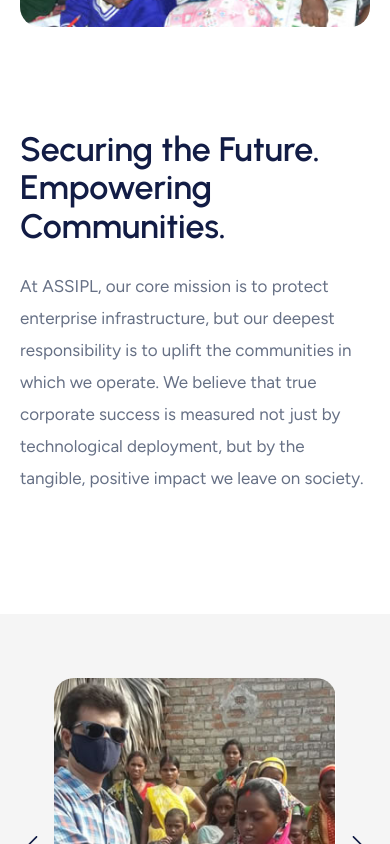
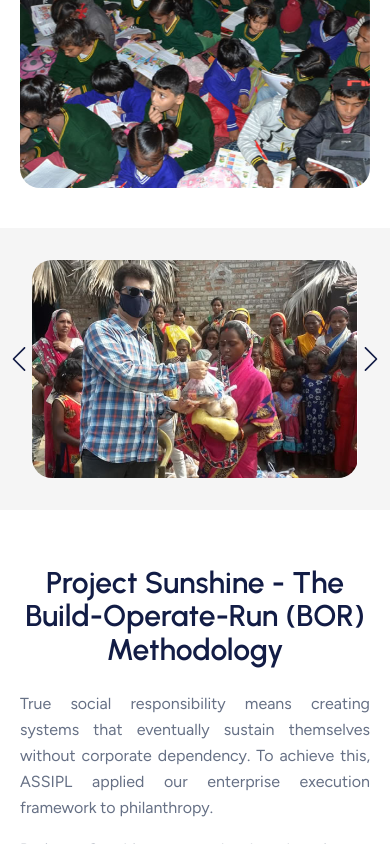
Before and after one commit to Auro-Creative-Studio/assipl-reactjs, a React (Vite) app: page /csr in a window 390 px wide. Shown: the part 980-1824 px from the top of the page. Built offline with nearby package versions, Linux system fonts and the light colour scheme; no server answers.

Commit message:
style: Update styling for CareerPopup, EnquiryPopup, About, Csr, and SingleProduct components

```diff
--- a/src/components/CareerPopup.jsx
+++ b/src/components/CareerPopup.jsx
@@ -9,7 +9,7 @@ const MAX_RESUME_SIZE_BYTES = 5 * 1024 * 1024
 const RESUME_SIZE_ERROR = 'Resume size max 5 MB.'
 
 const fieldClass =
-  'w-full rounded-lg border border-white/20 bg-white/8 px-4 py-3 text-sm text-white placeholder:text-white/55 outline-none transition focus:border-primary focus:bg-white/12'
+  'w-full rounded-xl border border-white/25 bg-white/10 px-4 py-3 text-sm text-white shadow-[inset_0_1px_0_rgba(255,255,255,0.2)] backdrop-blur-md placeholder:text-white/55 outline-none transition focus:border-primary/70 focus:bg-white/15 focus:shadow-[inset_0_1px_0_rgba(255,255,255,0.25),0_0_0_3px_rgba(59,130,246,0.18)]'
 
 function CareerPopup({ isOpen, onClose }) {
   const [positions, setPositions] = useState([])
@@ -118,9 +118,12 @@ function CareerPopup({ isOpen, onClose }) {
           <X className="h-4 w-4" aria-hidden="true" />
         </button>
 
-        <div className="max-h-[85vh] overflow-y-auto px-6 py-8 sm:px-8">
+        <div
+          className="max-h-[85vh] overflow-y-auto px-6 py-8 sm:px-8 [&::-webkit-scrollbar]:w-2 [&::-webkit-scrollbar-thumb]:rounded-full [&::-webkit-scrollbar-thumb]:bg-white/30 [&::-webkit-scrollbar-thumb]:hover:bg-white/45 [&::-webkit-scrollbar-track]:bg-transparent"
+          style={{ scrollbarWidth: 'thin', scrollbarColor: 'rgba(255,255,255,0.3) transparent' }}
+        >
           <img src={logo} alt="ASSIPL" className="mx-auto h-14 w-auto object-contain" />
-          <h2 className="mt-4 text-center text-lg font-bold text-white">Job Application</h2>
+          <h2 className="mt-4 text-center text-[25px] font-bold text-white">Job Application</h2>
 
           {isSuccess ? (
             <div className="mt-10 text-center text-white">
@@ -175,11 +178,11 @@ function CareerPopup({ isOpen, onClose }) {
                 required
                 className={`${fieldClass} ${formData.position_id ? '' : 'text-white/55'}`}
               >
-                <option value="" disabled className="text-secondary">
+                <option value="" disabled className="bg-secondary text-white/60">
                   Select a position
                 </option>
                 {positions.map((position) => (
-                  <option key={position.id} value={position.id} className="text-secondary">
+                  <option key={position.id} value={position.id} className="bg-secondary text-white">
                     {position.position_name}
                   </option>
                 ))}
@@ -189,7 +192,7 @@ function CareerPopup({ isOpen, onClose }) {
                 value={formData.message}
                 onChange={handleChange}
                 placeholder="Briefly describe your experience and skills"
-                rows={5}
+                rows={9}
                 className={`${fieldClass} resize-y`}
               />
 
@@ -203,7 +206,7 @@ function CareerPopup({ isOpen, onClose }) {
                   accept=".pdf,.doc,.docx"
                   onChange={handleFileChange}
                   required
-                  className="w-full rounded-lg border border-white/20 bg-white/8 px-3 py-2.5 text-sm text-white/80 outline-none transition file:mr-3 file:rounded-md file:border-0 file:bg-primary file:px-3 file:py-1.5 file:text-xs file:font-semibold file:text-white hover:file:bg-secondary focus:border-primary"
+                  className="w-full rounded-xl border border-white/25 bg-white/10 px-3 py-2.5 text-sm text-white/80 shadow-[inset_0_1px_0_rgba(255,255,255,0.2)] backdrop-blur-md outline-none transition file:mr-3 file:rounded-md file:border file:border-white/25 file:bg-white/15 file:px-3 file:py-1.5 file:text-xs file:font-semibold file:text-white hover:file:bg-white/25 focus:border-primary/70 focus:bg-white/15"
                 />
               </div>
 
--- a/src/components/EnquiryPopup.jsx
+++ b/src/components/EnquiryPopup.jsx
@@ -15,7 +15,7 @@ const ENQUIRY_ENDPOINT = `${API_ROOT}/enquiries`
 const initialForm = { name: '', company_name: '', email: '', mobile_number: '', message: '' }
 
 const fieldClass =
-  'w-full rounded-lg border border-white/20 bg-white/8 px-4 py-3 text-sm text-white placeholder:text-white/55 outline-none transition focus:border-primary focus:bg-white/12'
+  'w-full rounded-xl border border-white/25 bg-white/10 px-4 py-3 text-sm text-white shadow-[inset_0_1px_0_rgba(255,255,255,0.2)] backdrop-blur-md placeholder:text-white/55 outline-none transition focus:border-primary/70 focus:bg-white/15 focus:shadow-[inset_0_1px_0_rgba(255,255,255,0.25),0_0_0_3px_rgba(59,130,246,0.18)]'
 
 function EnquiryPopup({ isOpen, onClose }) {
   const [formData, setFormData] = useState(initialForm)
@@ -78,7 +78,10 @@ function EnquiryPopup({ isOpen, onClose }) {
           <X className="h-4 w-4" aria-hidden="true" />
         </button>
 
-        <div className="max-h-[85vh] overflow-y-auto px-6 py-8 sm:px-8">
+        <div
+          className="max-h-[85vh] overflow-y-auto px-6 py-8 sm:px-8 [&::-webkit-scrollbar]:w-2 [&::-webkit-scrollbar-thumb]:rounded-full [&::-webkit-scrollbar-thumb]:bg-white/30 [&::-webkit-scrollbar-thumb]:hover:bg-white/45 [&::-webkit-scrollbar-track]:bg-transparent"
+          style={{ scrollbarWidth: 'thin', scrollbarColor: 'rgba(255,255,255,0.3) transparent' }}
+        >
           <img src={logo} alt="ASSIPL" className="mx-auto h-14 w-auto object-contain" />
 
           {isSuccess ? (
--- a/src/pages/About.jsx
+++ b/src/pages/About.jsx
@@ -86,7 +86,7 @@ function About() {
         className="relative flex min-h-88 items-center bg-cover bg-center px-5 pt-15 md:min-h-112 md:px-5 md:pt-15 lg:min-h-125 lg:px-0 lg:pt-10"
         style={{ backgroundImage: `url(${heroBg})` }}
       >
-        <div className="absolute inset-0 bg-secondary/30" />
+        <div className="absolute inset-0 bg-black/30" />
         <div className="relative mx-auto w-full max-w-300">
           <div className="max-w-190">
             <h1 className="pt-5 text-[40px] font-bold leading-[1.12] text-white md:pt-0 md:text-[50px] lg:text-[65px]">
@@ -171,7 +171,7 @@ function About() {
         </div>
       </section>
 
-      <section className="bg-background px-5 py-12 md:px-5 md:py-12 lg:px-5 lg:py-20">
+      <section className="bg-[#F8FAFC] px-5 py-12 md:px-5 md:py-12 lg:px-5 lg:py-20">
         <div className="mx-auto grid max-w-350 grid-cols-1 gap-8 md:grid-cols-2 lg:grid-cols-3">
           {stats.map((stat, index) => (
             <article
@@ -242,7 +242,7 @@ function About() {
       </section>
 
       <section id="career" className="scroll-mt-32 px-5 pt-12 pb-0 md:py-12 lg:px-5 lg:py-22">
-        <div className="mx-auto flex max-w-350 flex-col-reverse gap-8 lg:flex-row lg:items-center lg:gap-16">
+        <div className="mx-auto flex max-w-350 flex-col gap-8 lg:flex-row lg:items-center lg:gap-16">
           <div className="w-full overflow-hidden rounded-3xl lg:w-1/2">
             <img
               src={careerImage}
@@ -273,9 +273,9 @@ function About() {
         </div>
       </section>
 
-      <section className="pb-0">
+      <section className="px-5 pt-10 pb-12 md:px-0 md:pt-0 md:pb-0">
         <div
-          className="min-h-104 bg-cover bg-center px-5 py-20 md:px-0"
+          className="min-h-104 overflow-hidden rounded-[24px] bg-cover bg-center px-5 py-16 md:rounded-none md:px-0 md:py-20"
           style={{
             backgroundImage: `linear-gradient(rgba(18,28,69,.28),rgba(18,28,69,.28)), url(${ctaBg})`,
           }}
--- a/src/pages/Csr.jsx
+++ b/src/pages/Csr.jsx
@@ -155,10 +155,10 @@ function Csr() {
       </section>
 
       {(introImages.length > 0 || csr.intro_title || csr.intro_description) && (
-        <section className="px-5 py-20 md:py-19.5">
-          <div className="mx-auto grid max-w-347.5 gap-16 overflow-hidden bg-white md:grid-cols-[1fr_1fr] md:gap-16 lg:gap-16">
+        <section className="px-5 py-10 md:py-19.5">
+          <div className="mx-auto grid max-w-347.5 gap-6 overflow-hidden bg-white md:grid-cols-[1fr_1fr] md:gap-16">
             {introImages.length > 0 && (
-              <div className="relative min-h-108 overflow-hidden rounded-[20px] md:min-h-118">
+              <div className="relative order-2 min-h-64 overflow-hidden rounded-[20px] md:order-1 md:min-h-118">
                 {introImages.map((item, index) => (
                   <img
                     key={item.id || item.image}
@@ -171,16 +171,16 @@ function Csr() {
               </div>
             )}
 
-            <div className="flex min-h-108 items-center bg-white px-0 py-10 md:min-h-118 md:px-0 lg:pr-10">
+            <div className="order-1 flex items-center bg-white px-0 py-4 md:order-2 md:min-h-118 md:px-0 md:py-10 lg:pr-10">
               <div>
                 {csr.intro_title && (
-                  <h2 className="text-[34px] font-bold leading-[1.16] text-secondary md:text-[42px]">
+                  <h2 className="text-[30px] font-bold leading-[1.16] text-secondary md:text-[45px]">
                     {csr.intro_title}
                   </h2>
                 )}
                 {csr.intro_description && (
                   <div
-                    className="mt-6 text-[17px] leading-8 text-text [&_p]:mt-4 [&_p:first-child]:mt-0"
+                    className="mt-6 text-justify text-[16px] leading-7 text-text md:text-left md:text-[20px] md:leading-8 [&_p]:mt-4 [&_p:first-child]:mt-0"
                     dangerouslySetInnerHTML={{ __html: csr.intro_description }}
                   />
                 )}
@@ -191,7 +191,7 @@ function Csr() {
       )}
 
       {sliderImages.length > 0 && (
-        <section className="bg-background px-5 py-16 md:py-20">
+        <section className="bg-background px-2 py-8 md:px-5 md:py-20">
           <div className="mx-auto max-w-340">
             <Swiper
               modules={[Autoplay, Navigation]}
@@ -210,7 +210,7 @@ function Csr() {
                     <img
                       src={getMediaUrl(item.image)}
                       alt="ASSIPL CSR gallery"
-                      className="-mx-px h-90 w-[calc(100%+2px)] object-cover md:h-110"
+                      className="-mx-px h-auto w-[calc(100%+2px)] object-contain md:h-110 md:object-cover"
                     />
                   </figure>
                 </SwiperSlide>
@@ -224,13 +224,13 @@ function Csr() {
         <section className="px-5 py-14 md:py-18">
           <div className="mx-auto max-w-350">
             {csr.project_title && (
-              <h2 className="w-full text-center text-[34px] font-bold leading-[1.15] text-secondary md:text-[45px]">
+              <h2 className="w-full text-center text-[30px] font-bold leading-[1.15] text-secondary md:text-[45px]">
                 {csr.project_title}
               </h2>
             )}
             {csr.project_description && (
               <div
-                className="mt-6 w-full text-[20px] leading-[1.75] text-text [&_li]:mt-0 [&_p]:mt-4 [&_p:first-child]:mt-0 [&_ul]:mt-4 [&_ul]:list-disc [&_ul]:pl-5"
+                className="mt-6 w-full text-justify text-[16px] leading-[26px] text-text md:text-left md:text-[20px] md:leading-[30px] [&_li]:mt-0 [&_p]:mt-4 [&_p:first-child]:mt-0 [&_ul]:mt-4 [&_ul]:list-disc [&_ul]:pl-5"
                 dangerouslySetInnerHTML={{ __html: csr.project_description }}
               />
             )}
@@ -246,7 +246,13 @@ function Csr() {
         }
 
         .csr-carousel {
-          padding: 0 34px;
+          padding: 0 24px;
+        }
+
+        @media (min-width: 768px) {
+          .csr-carousel {
+            padding: 0 34px;
+          }
         }
 
         .csr-carousel .swiper-button-prev,
--- a/src/pages/SingleProduct.jsx
+++ b/src/pages/SingleProduct.jsx
@@ -71,7 +71,9 @@ function ProductSidebar({ productLinks, currentSlug, onEnquiryClick, className =
 }
 
 function CapabilityCard({ item, index }) {
-  const tone = index % 2 === 0 ? 'white' : 'muted'
+  const row = Math.floor(index / 2)
+  const col = index % 2
+  const tone = (row + col) % 2 === 0 ? 'white' : 'muted'
 
   return (
     <article
@@ -80,7 +82,7 @@ function CapabilityCard({ item, index }) {
       }`}
     >
       <h3 className="text-[24px] font-semibold leading-tight text-secondary">{item.title}</h3>
-      <RichText html={item.body} className="mt-5 text-[16px] leading-7 text-text [&_ul]:mt-0" />
+      <RichText html={item.body} className="mt-5 text-[16px] leading-7 text-text md:text-[18px] [&_ul]:mt-0" />
     </article>
   )
 }
@@ -188,7 +190,7 @@ function SingleProduct() {
           )}
 
           {product.heading && (
-            <Reveal as="h2" className="pt-5 text-[46px] font-semibold leading-tight text-secondary max-md:text-[32px]">
+            <Reveal as="h2" className="pt-5 text-[30px] font-semibold leading-tight text-secondary md:text-[45px]">
               {product.heading}
             </Reveal>
           )}
@@ -200,7 +202,7 @@ function SingleProduct() {
           )}
 
           {product.description && (
-            <Reveal as="p" className="text-[16px] leading-8 text-text">
+            <Reveal as="p" className="text-[16px] leading-8 text-text md:text-[18px]">
               {product.description}
             </Reveal>
           )}
@@ -222,23 +224,23 @@ function SingleProduct() {
           {useCases.length > 0 && (
             <>
               <div className="mt-8">
-                <Reveal as="h2" className="text-[46px] font-semibold leading-tight text-secondary max-md:text-[32px]">
+                <Reveal as="h2" className="text-[30px] font-semibold leading-tight text-secondary md:text-[45px]">
                   Most commonly used in
                 </Reveal>
               </div>
 
-              <div className="mt-8 grid gap-0 md:grid-cols-4">
+              <div className="mt-8 grid grid-cols-2 gap-x-4 gap-y-6 md:grid-cols-4 md:gap-0">
                 {useCases.map((useCase, index) => (
                   <Reveal
                     as="article"
                     key={useCase.id || useCase.title}
                     delay={index * 100}
-                    className={`px-2 first:pl-0 last:pr-0 ${
-                      index < useCases.length - 1 ? 'border-r border-accent' : ''
-                    } max-md:border-r-0 max-md:border-b max-md:py-4`}
+                    className={`md:px-2 md:first:pl-0 md:last:pr-0 ${
+                      index < useCases.length - 1 ? 'md:border-r md:border-accent' : ''
+                    }`}
                   >
-                    <img src={getMediaUrl(useCase.image)} alt="" className="h-38 w-full object-cover rounded-xl" />
-                    <h3 className="pt-4 text-center text-[18px] font-semibold leading-snug text-secondary">
+                    <img src={getMediaUrl(useCase.image)} alt="" className="h-24 w-full object-cover rounded-xl md:h-38" />
+                    <h3 className="pt-3 text-center text-[15px] font-semibold leading-snug text-secondary md:pt-4 md:text-[18px]">
                       {useCase.title}
                     </h3>
                   </Reveal>
```
